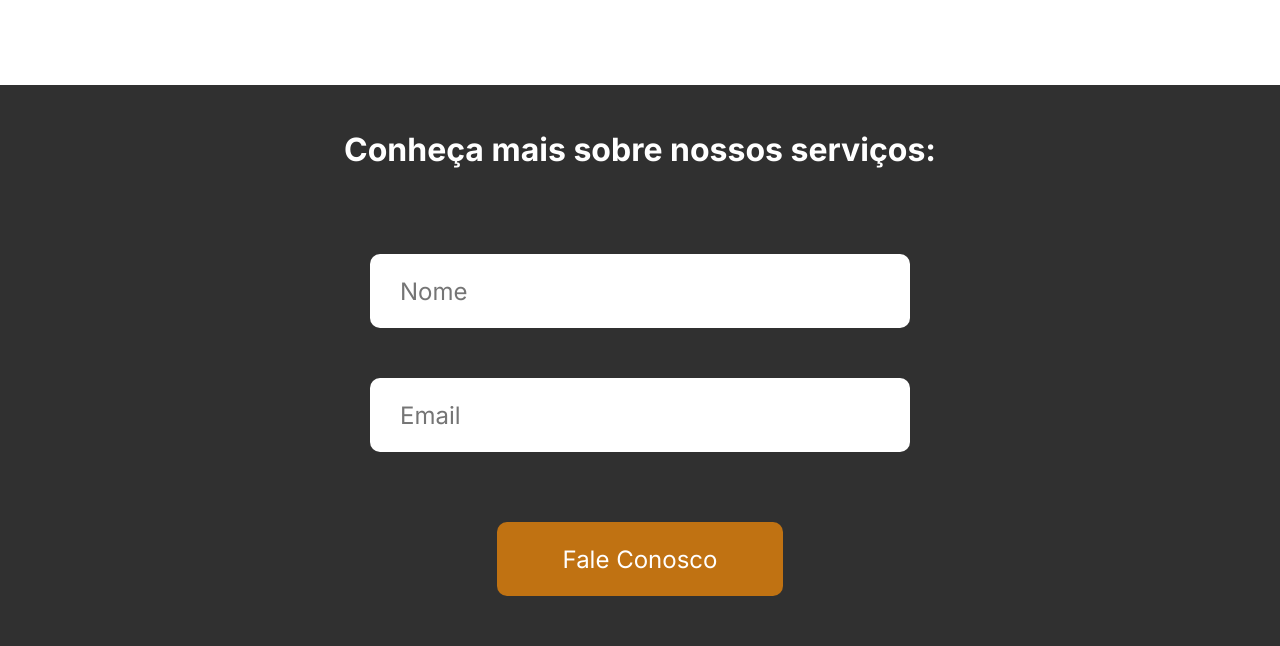
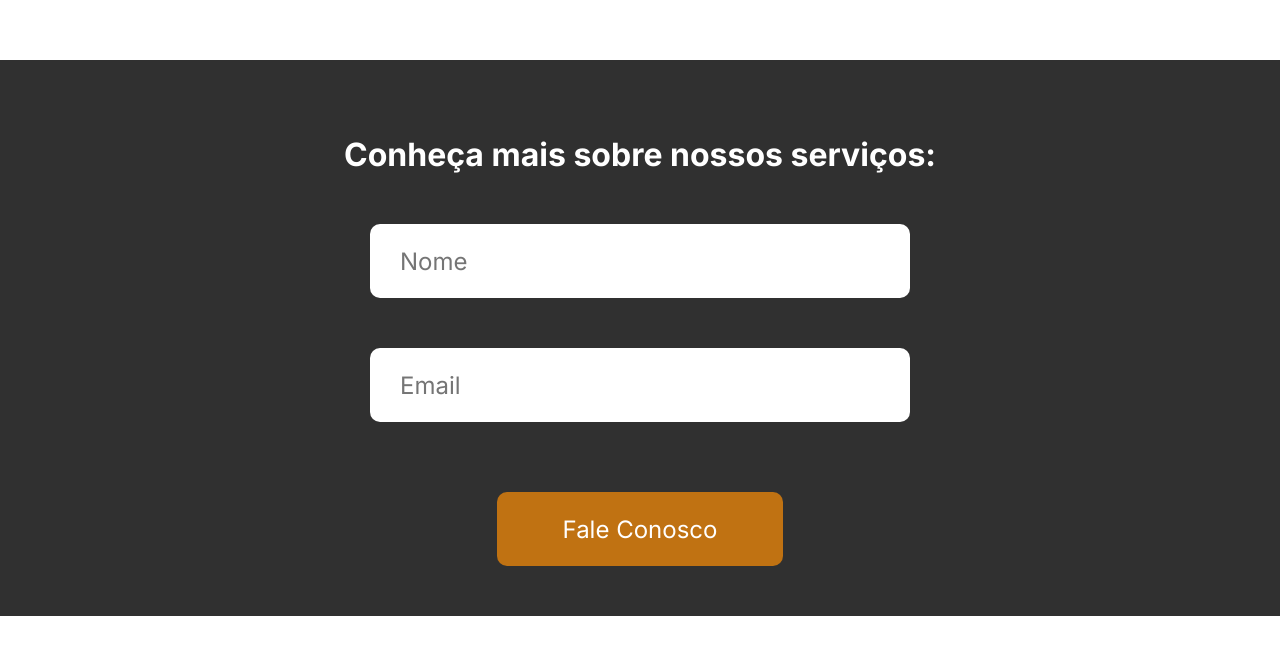
Before and after one commit to AndressaSponton/arquitetura, a plain HTML site: page index.html in a window 1280 px wide. Shown: the part 1361-2007 px from the top of the page. After the commit the page ends 1977 px from the top, so only its background shows below. Drawn offline with Linux system fonts and the light colour scheme.

Commit message:
Update style.css

```diff
--- a/style.css
+++ b/style.css
@@ -74,9 +74,8 @@
 }
 
 #formTitle{
-margin: 25px;
-padding-top: 45px;
-padding-bottom: 35px;
+padding-top: 75px;
+padding-bottom: 25px;
 }
 
 input{
```
